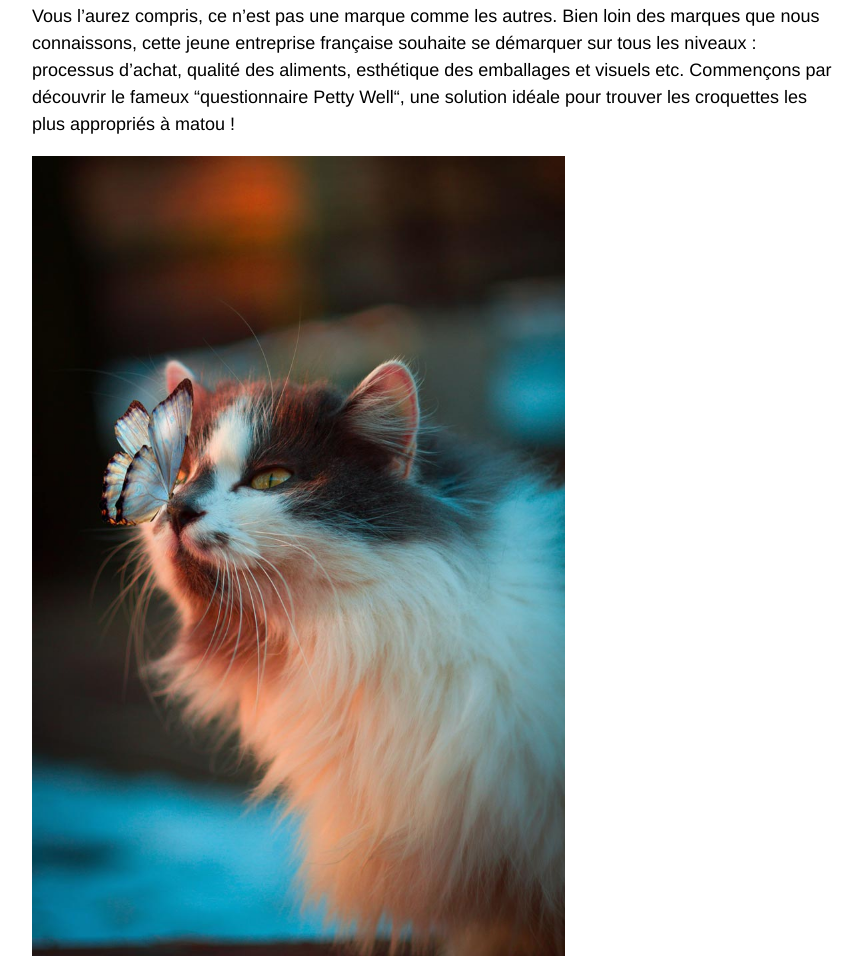
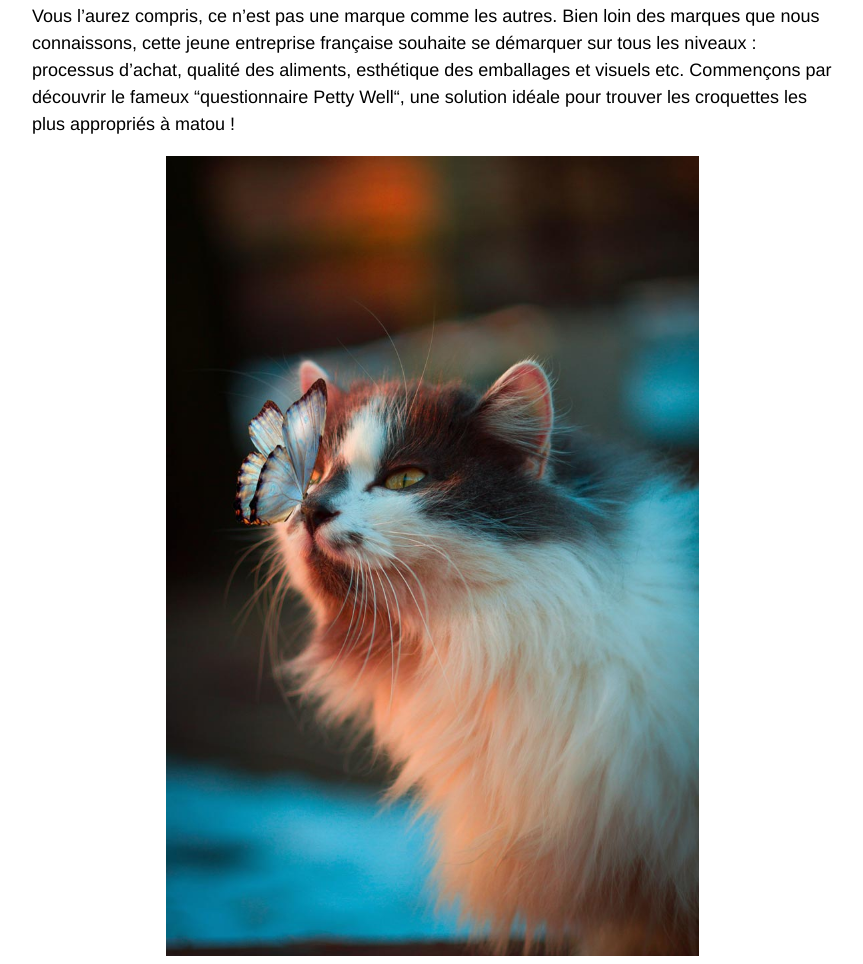
Before and after one commit to simondetienne/cours2, a plain HTML site: page index.html in a window 1280 px wide. Shown: the part 961-1925 px from the top of the page, without its empty margins (208-1071 px from the left). Drawn offline with Linux system fonts and the light colour scheme.

Commit message:
centered picture

```diff
--- a/index.html
+++ b/index.html
@@ -23,6 +23,7 @@
         <p>Cette entreprise jeune, dynamique et novatrice met la santé de nos chats et la qualité de leurs produits au cœur de leurs valeurs. Du logo à l’emballage en carton, en passant par le design des sachets fraicheurs (refermables s’il vous plait !). Avec une image de marque amusante, ludique et colorée, Petty Well ne se prend pas trop au sérieux ce qui n’est pas sans nous rappeler la relation unique et aimante que nous avons avec nos animaux de compagnie.</p>
         <p>Vous l’aurez compris, ce n’est pas une marque comme les autres. Bien loin des marques que nous connaissons, cette jeune entreprise française souhaite se démarquer sur tous les niveaux : processus d’achat, qualité des aliments, esthétique des emballages et visuels etc. Commençons par découvrir le fameux “questionnaire Petty Well“, une solution idéale pour trouver les croquettes les plus appropriés à matou !</p>
 
+        <picture class="center-picture">
             <img    src="cat-2.jpg"
                     alt="Quel beau chat !"
                     width="533"
@@ -32,6 +33,7 @@
                     loading="lazy"
                     decoding="async"
                     class="cat-butterfly">
+        </picture>
 
     </section>
 </body>
--- a/style.css
+++ b/style.css
@@ -21,6 +21,11 @@ p {
     margin: 1em auto;
 }
 
+.center-picture {
+    display: flex;
+    justify-content: center;
+}
+
 img {
     max-width: 100%;
     background-size: cover;
```
Lines whose indentation alone changed are shown as unchanged.
